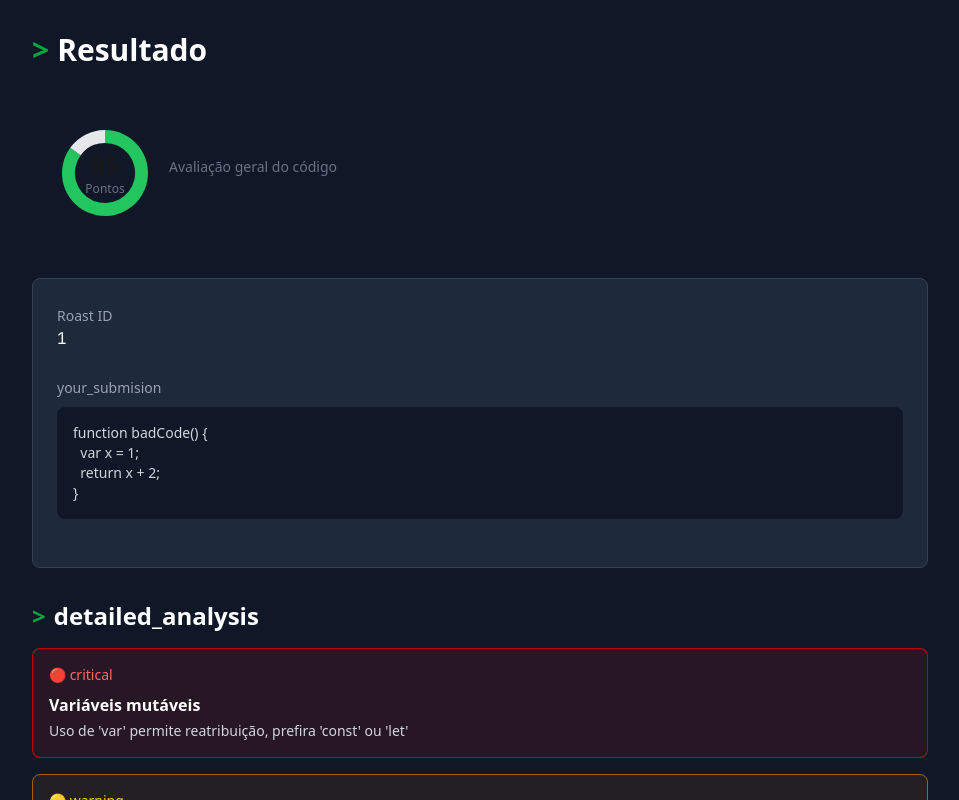
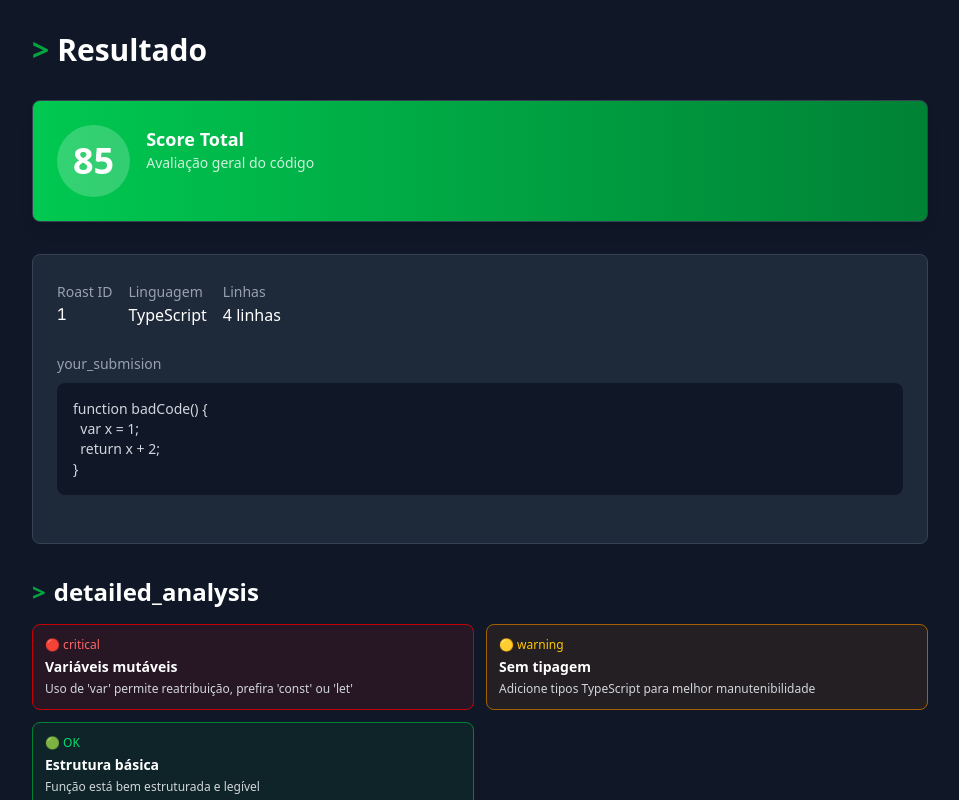
Before and after one commit to gallodev1994/nlw_operator, a Next.js app: page /roast/1 in a window 1280 px wide. Shown: the top 800 px of the page, without its empty margins (160-1119 px from the left). Built offline with nearby package versions, Linux system fonts and the light colour scheme.

Commit message:
feat: add gradient to score card, show language and line count, reduce analysis cards size

```diff
--- a/src/app/roast/[id]/page.tsx
+++ b/src/app/roast/[id]/page.tsx
@@ -1,4 +1,13 @@
 import { AnalysisCard } from "@/components/ui/analysis-card";
+
+function getScoreGradient(score: number): string {
+  if (score < 40) {
+    return "from-red-500 to-red-700";
+  } else if (score < 70) {
+    return "from-yellow-500 to-yellow-700";
+  }
+  return "from-green-500 to-green-700";
+}
 
 export default async function ResultPage({
   params,
@@ -8,6 +17,9 @@ export default async function ResultPage({
   const { id } = await params;
 
   const score = 85;
+  const language = "TypeScript";
+  const lineCount = 4;
+  const gradient = getScoreGradient(score);
 
   const analysisItems = [
     {
@@ -38,19 +50,39 @@ export default async function ResultPage({
         </div>
 
         <div className="mb-8">
-          <AnalysisCard
-            title="Score Total"
-            score={score}
-            variant="ghost"
-            label="Pontos"
-            description="Avaliação geral do código"
-          />
+          <div
+            className={`rounded-lg border border-gray-700 bg-gradient-to-r ${gradient} p-6 shadow-lg`}
+          >
+            <div className="flex items-start gap-4">
+              <div className="bg-white/20 rounded-full p-4">
+                <span className="text-4xl font-bold text-white">{score}</span>
+              </div>
+              <div>
+                <h3 className="text-lg font-semibold text-white">
+                  Score Total
+                </h3>
+                <p className="text-white/80 text-sm">
+                  Avaliação geral do código
+                </p>
+              </div>
+            </div>
+          </div>
         </div>
 
         <div className="bg-gray-800 rounded-lg p-6 border border-gray-700 mb-8">
-          <div className="mb-6">
-            <span className="text-gray-400 text-sm">Roast ID</span>
-            <p className="text-white font-mono">{id}</p>
+          <div className="flex gap-4 mb-6">
+            <div>
+              <span className="text-gray-400 text-sm">Roast ID</span>
+              <p className="text-white font-mono">{id}</p>
+            </div>
+            <div>
+              <span className="text-gray-400 text-sm">Linguagem</span>
+              <p className="text-white">{language}</p>
+            </div>
+            <div>
+              <span className="text-gray-400 text-sm">Linhas</span>
+              <p className="text-white">{lineCount} linhas</p>
+            </div>
           </div>
 
           <div className="mb-6">
@@ -71,11 +103,11 @@ export default async function ResultPage({
             <span className="text-green-600 mr-2">{">"}</span>detailed_analysis
           </h2>
 
-          <div className="grid gap-4">
+          <div className="grid grid-cols-2 gap-3">
             {analysisItems.map((item, index) => (
               <div
                 key={index}
-                className={`rounded-lg p-4 border ${
+                className={`rounded-lg p-3 border ${
                   item.type === "critical"
                     ? "bg-red-900/20 border-red-700"
                     : item.type === "warning"
@@ -83,9 +115,9 @@ export default async function ResultPage({
                       : "bg-green-900/20 border-green-700"
                 }`}
               >
-                <div className="flex items-center gap-2 mb-2">
+                <div className="flex items-center gap-2 mb-1">
                   <span
-                    className={`text-sm font-medium ${
+                    className={`text-xs font-medium ${
                       item.type === "critical"
                         ? "text-red-400"
                         : item.type === "warning"
@@ -100,8 +132,10 @@ export default async function ResultPage({
                         : "🟢 OK"}
                   </span>
                 </div>
-                <h3 className="text-white font-semibold">{item.title}</h3>
-                <p className="text-gray-300 text-sm mt-1">{item.description}</p>
+                <h3 className="text-white font-semibold text-sm">
+                  {item.title}
+                </h3>
+                <p className="text-gray-300 text-xs mt-1">{item.description}</p>
               </div>
             ))}
           </div>
```
